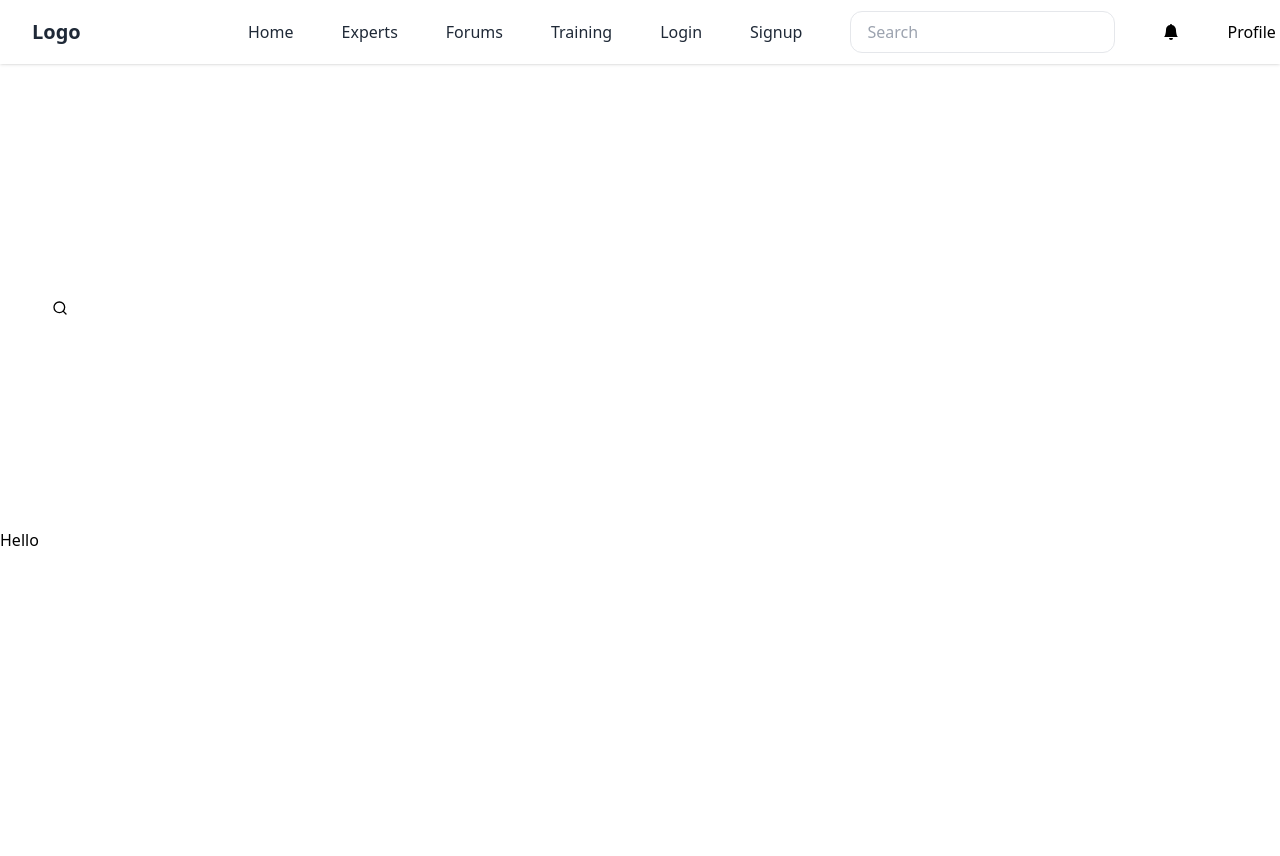
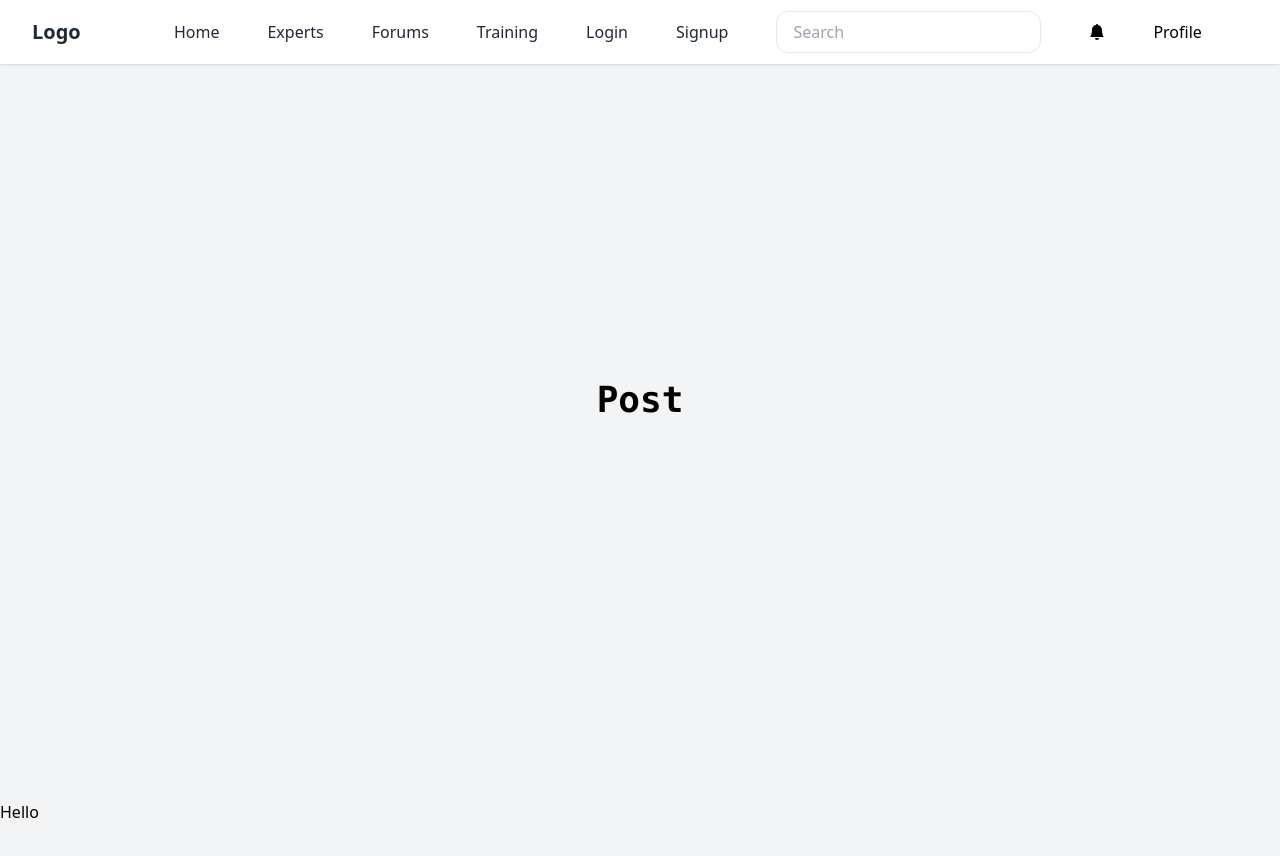
Before and after one commit to gulabi-squad/bigya, a React (Create React App) app: page / in a window 1280 px wide. Shown: the top 856 px of the page. Built offline with nearby package versions, Linux system fonts and the light colour scheme.

Commit message:
animations in landing page

```diff
--- a/src/pages/home.component.jsx
+++ b/src/pages/home.component.jsx
@@ -1,8 +1,4 @@
-import React from 'react'
-import {FiSearch} from 'react-icons/fi'
-
-
-
+import React, { useEffect, useState } from 'react'
 function Navbar(){
   return(
 
@@ -11,12 +7,12 @@ function Navbar(){
     <div className="max-w-7xl mx-auto px-4 sm:px-6 lg:px-8">
       <div className="flex items-center justify-between h-16">
         {/* Logo */}
-          <div className="flex-shrink-0 w-[12rem]">
+        <div className=" w-[12rem]">
           <a href="/" className="font-bold text-xl text-gray-800">Logo</a>
         </div>
 
         {/* Menu */}
-          <div className="hidden md:block ml-6">
+        <div className="ml-6">
           <ul className="flex space-x-12">
             <li>
               <a href="/" className="text-gray-800 hover:text-gray-600">Home</a>
@@ -71,28 +67,46 @@ function Navbar(){
   </div>)
 }
 
+const texts = ['Hire the experts you need. ', 'Post your queries in Bigya-forums. ', 'Enroll in training now. '];
 
-function Homepage() {
+const Homepage = () => {
+  const [currentText, setCurrentText] = useState('');
+  const [currentIndex, setCurrentIndex] = useState(0);
+
+  useEffect(() => {
+    const interval = setInterval(() => {
+      const current = texts[currentIndex];
+      const text = currentText + current.charAt(currentText.length);
+
+      if (text === current) {
+        clearInterval(interval);
+
+        // Move to the next text after a delay
+        setTimeout(() => {
+          setCurrentText('');
+          setCurrentIndex((prevIndex) => (prevIndex + 1) % texts.length);
+        }, 1000);
+      } else {
+        setCurrentText(text);
+      }
+    }, 150);
+
+    return () => clearInterval(interval); // Cleanup on component unmount
+  }, [currentText, currentIndex]);
+
   return (
     <div>
-        <Navbar />
-        <div className=' w-[93%] mx-12 h-[33rem]'>
-            <div className='pt-[12rem]'>
+      <Navbar></Navbar>
+    <div className="flex items-center justify-center h-screen bg-gray-100">
 
-            <p className='text-white font-bold text-3xl py-4 max-w-lg'>NEED AN EXPERT WHO CAN DO YOUR JOB?</p>
-            <p className='absolute p-1'><FiSearch/></p>
-            <input type="text" className=' rounded pl-16'></input>
+      <h1 className="text-4xl font-bold text-center font-mono">
+        {currentText}
+      </h1>
+    </div>
+    <div className=" h-[100rem]  bg-gray-100"> Hello </div>
     </div>
 
-        </div>
-        <div>
+  );
+};
 
-            <div className='h-[50rem]'>Hello</div>
-
-
-        </div>
-    </div>
-  )
-}
-
-export default Homepage
+export default Homepage;
--- /dev/null
+++ b/src/pages/test.component.jsx
@@ -0,0 +1,66 @@
+import React, { useEffect, useState } from 'react';
+
+function App() {
+  const lines = [
+    "Hire any experts you need",
+    "Post your queries in forums",
+    "Enroll in training"
+  ];
+  const [currentLine, setCurrentLine] = useState(0);
+  const [animatedText, setAnimatedText] = useState('');
+
+  useEffect(() => {
+    const typeText = () => {
+      if (animatedText === lines[currentLine]) {
+        setTimeout(() => {
+          deleteText();
+        }, 2000); // Delay before deleting text
+        return;
+      }
+
+      const nextChar = lines[currentLine][animatedText.length];
+      setAnimatedText(prevText => prevText + nextChar);
+
+      setTimeout(typeText, 100); // Typing speed
+    };
+
+    const deleteText = () => {
+      if (animatedText === '') {
+        setCurrentLine(prevLine => (prevLine + 1) % lines.length);
+        setTimeout(() => {
+          typeText();
+        }, 1000); // Delay before typing next line
+        return;
+      }
+
+      setAnimatedText(prevText => prevText.slice(0, -1));
+
+      setTimeout(deleteText, 50); // Deletion speed
+    };
+
+    typeText();
+  }, [currentLine, animatedText]);
+
+  return (
+    <div className="bg-gray-100 min-h-screen">
+      <header className="py-6 text-center">
+        <h1 className="text-4xl font-bold text-gray-800">Welcome to our Website!</h1>
+      </header>
+
+      <div className="flex justify-center items-center min-h-screen">
+        <div className="text-container">
+          <h1 className="animated-text text-4xl font-bold mb-8">{animatedText}</h1>
+          {currentLine === 0 && <p className="animated-text text-xl mb-4">{lines[0]}</p>}
+          {currentLine === 1 && <p className="animated-text text-xl mb-4">{lines[1]}</p>}
+          {currentLine === 2 && <p className="animated-text text-xl mb-4">{lines[2]}</p>}
+        </div>
+      </div>
+
+      <footer className="bg-gray-800 text-white text-center py-4">
+        <p>&copy; 2023 Your Company. All rights reserved.</p>
+      </footer>
+    </div>
+  );
+}
+
+export default App;
```
Lines whose indentation alone changed are shown as unchanged.
